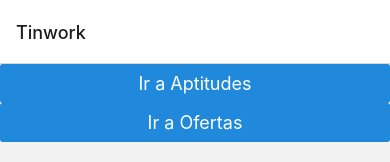
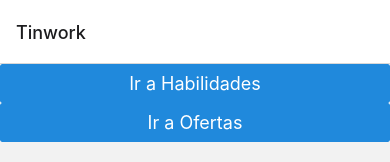
Before and after one commit to Proyecto-Final-Frre/TinWorkApp, a React Native app: screen /Tinwork in a window 390 px wide. Shown: the top 162 px of the page. Built offline with nearby package versions, Linux system fonts and the light colour scheme; what @react-native-google-signin/google-signin would draw is missing.

Commit message:
min changes harcodeados

```diff
--- a/src/components/form/index.js
+++ b/src/components/form/index.js
@@ -42,7 +42,7 @@ const Form = () => {
       abilities: formData,
     };
     showMessage({
-      message: 'Aptitudes Actualizadas',
+      message: 'Habilidades Actualizadas',
       type: 'success',
     });
     create(user);
--- a/src/screens/Login/index.js
+++ b/src/screens/Login/index.js
@@ -12,7 +12,7 @@ export default function LoginScreen({navigation}) {
     <>
       <View>
         <Button
-          title={'Ir a Aptitudes'}
+          title={'Ir a Habilidades'}
           onPress={() =>
             onGoogleButtonPress()
               .then(() => navigation.navigate('Habilidades'))
```
